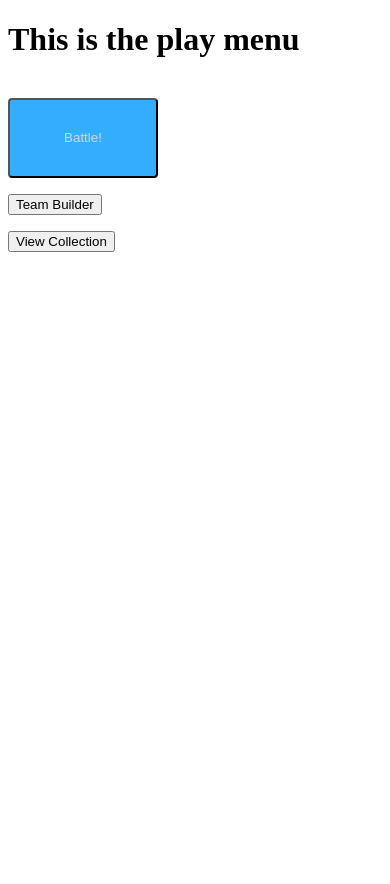
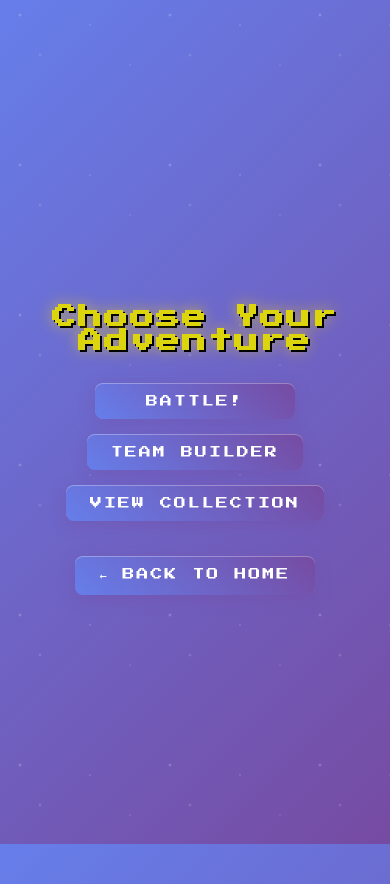
Before and after one commit to IsaiahByrd/cmsc433-pokemon-game, a Flask app: page /menu in a window 390 px wide. Before the commit the page ends 252 px from the top, so only its background shows below. Run offline with Flask 3, Linux system fonts and the light colour scheme.

Commit message:
Revamp menu UI with animated backgrounds, responsive design, and improved button styles

```diff
--- a/static/menu.css
+++ b/static/menu.css
@@ -1,25 +1,223 @@
-@keyframes shake{
-    0% {transform: translateX(-3px)}
-    20% {transform: translateX(6px)}
-    40% {transform: translateX(-10px)}
-    60% {transform: translateX(17px)}
-    80% {transform: translateX(-10px)}
-    100% {transform: translateX(3px)}
+/* Menu page styling - matches home page design */
+body {
+    background: linear-gradient(135deg, #667eea 0%, #764ba2 100%);
+    background-attachment: fixed;
+    font-family: Arial, sans-serif;
+    text-align: center;
+    margin: 0;
+    padding: 20px;
+    min-height: 100vh;
+    display: flex;
+    flex-direction: column;
+    justify-content: center;
+    align-items: center;
+    overflow-x: hidden;
 }
 
-.battleButton{
-    background-color: rgb(51, 174, 255);
-    color:rgb(212, 212, 217);
-
-    height: 80px;
-    width: 150px;
-    border-radius: 4px;
-
-    cursor: pointer;
-    transition: background-color 0.3s ease both;
+/* Add animated background particles */
+body::before {
+    content: '';
+    position: absolute;
+    top: 0;
+    left: 0;
+    width: 100%;
+    height: 100%;
+    background-image:
+        radial-gradient(2px 2px at 20px 30px, rgba(255,255,255,0.3), transparent),
+        radial-gradient(2px 2px at 40px 70px, rgba(255,255,255,0.2), transparent),
+        radial-gradient(1px 1px at 90px 40px, rgba(255,255,255,0.4), transparent),
+        radial-gradient(1px 1px at 130px 80px, rgba(255,255,255,0.3), transparent);
+    background-repeat: repeat;
+    background-size: 150px 150px;
+    animation: sparkle 6s linear infinite;
+    z-index: -1;
 }
 
-.battleButton:hover{
-    animation: shake 0.5s ease-in-out;
-    background-color: rgb(0, 85, 255);
+@keyframes sparkle {
+    0% { transform: translateY(0px); }
+    100% { transform: translateY(-150px); }
 }
+
+#menuContainer {
+    animation: menuEntrance 1.5s ease-out;
+    z-index: 1;
+}
+
+@keyframes menuEntrance {
+    0% {
+        opacity: 0;
+        transform: translateY(-30px) scale(0.9);
+    }
+    100% {
+        opacity: 1;
+        transform: translateY(0) scale(1);
+    }
+}
+
+#menuTitle h1 {
+    font-family: 'Press Start 2P', monospace;
+    font-size: 2rem;
+    color: #dcd50d;
+    text-shadow:
+        2px 2px 0px #000,
+        0 0 15px rgba(255,215,0,0.6);
+    letter-spacing: 2px;
+    margin-bottom: 50px;
+    animation: titleGlow 3s ease-in-out infinite alternate;
+}
+
+@keyframes titleGlow {
+    0% {
+        text-shadow:
+            2px 2px 0px #000,
+            0 0 15px rgba(255,215,0,0.6);
+    }
+    100% {
+        text-shadow:
+            2px 2px 0px #000,
+            0 0 20px rgba(255,215,0,0.8),
+            0 0 30px rgba(255,215,0,0.4);
+    }
+}
+
+#menuOptions {
+    display: flex;
+    flex-direction: column;
+    gap: 20px;
+    align-items: center;
+}
+
+/* Button base styling */
+button {
+    font-family: 'Press Start 2P', monospace;
+    font-size: 14px;
+    padding: 15px 30px;
+    color: white;
+    border: none;
+    border-radius: 8px;
+    cursor: pointer;
+    text-transform: uppercase;
+    letter-spacing: 2px;
+    transition: all 0.3s ease;
+    position: relative;
+    overflow: hidden;
+    min-width: 250px;
+    box-shadow: inset 0 1px 0 rgba(255, 255, 255, 0.3);
+}
+
+button::before {
+    content: '';
+    position: absolute;
+    top: 0;
+    left: -100%;
+    width: 100%;
+    height: 100%;
+    background: linear-gradient(90deg, transparent, rgba(255,255,255,0.2), transparent);
+    transition: left 0.5s;
+}
+
+button:hover::before {
+    left: 100%;
+}
+
+/* Battle Button - Yellow */
+#battleButton {
+    background: linear-gradient(45deg, #667eea, #764ba2);
+    box-shadow:
+        0 4px 15px rgba(118, 75, 162, 0.4),
+        inset 0 1px 0 rgba(255, 255, 255, 0.3);
+}
+
+#battleButton:hover {
+    transform: translateY(-3px) scale(1.05);
+    box-shadow:
+        0 8px 25px rgba(241, 196, 15, 0.6),
+        inset 0 1px 0 rgba(255, 255, 255, 0.4);
+    background: linear-gradient(45deg, #5a67d8, #6b46c1);
+}
+
+@keyframes battlePulse {
+    0%, 100% { box-shadow: 0 4px 15px rgba(241, 196, 15, 0.4); }
+    50% { box-shadow: 0 4px 20px rgba(241, 196, 15, 0.6); }
+}
+
+@keyframes battleShake {
+    0% { transform: translateY(-3px) scale(1.05) translateX(0); }
+    25% { transform: translateY(-3px) scale(1.05) translateX(-2px); }
+    75% { transform: translateY(-3px) scale(1.05) translateX(2px); }
+    100% { transform: translateY(-3px) scale(1.05) translateX(0); }
+}
+
+/* Team Builder Button - Yellow */
+#teamButton {
+    background: linear-gradient(45deg, #667eea, #764ba2);
+    box-shadow:
+        0 4px 15px rgba(118, 75, 162, 0.4),
+        inset 0 1px 0 rgba(255, 255, 255, 0.3);
+}
+
+#teamButton:hover {
+    transform: translateY(-3px) scale(1.05);
+    box-shadow:
+        0 8px 25px rgba(241, 196, 15, 0.6),
+        inset 0 1px 0 rgba(255, 255, 255, 0.4);
+    background: linear-gradient(45deg, #5a67d8, #6b46c1);
+}
+
+/* Collection Button - Yellow */
+#collectionButton {
+    background: linear-gradient(45deg, #667eea, #764ba2);
+    box-shadow:
+        0 4px 15px rgba(118, 75, 162, 0.4),
+        inset 0 1px 0 rgba(255, 255, 255, 0.3);
+}
+
+#collectionButton:hover {
+    transform: translateY(-3px) scale(1.05);
+    box-shadow:
+        0 8px 25px rgba(241, 196, 15, 0.6),
+        inset 0 1px 0 rgba(255, 255, 255, 0.4);
+    background: linear-gradient(45deg, #5a67d8, #6b46c1);
+}
+
+/* Back Button - Purple (matches home page) */
+#backButton {
+    background: linear-gradient(45deg, #667eea, #764ba2);
+    box-shadow:
+        0 4px 15px rgba(118, 75, 162, 0.4),
+        inset 0 1px 0 rgba(255, 255, 255, 0.3);
+    font-size: 12px;
+    margin-top: 20px;
+}
+
+#backButton:hover {
+    transform: translateY(-3px) scale(1.05);
+    box-shadow:
+        0 8px 25px rgba(118, 75, 162, 0.6),
+        inset 0 1px 0 rgba(255, 255, 255, 0.4);
+    background: linear-gradient(45deg, #5a67d8, #6b46c1);
+}
+
+/* Link styling */
+a {
+    text-decoration: none;
+    display: inline-block;
+}
+
+/* Responsive design */
+@media (max-width: 768px) {
+    #menuTitle h1 {
+        font-size: 1.5rem;
+        margin-bottom: 30px;
+    }
+
+    button {
+        font-size: 12px;
+        padding: 12px 24px;
+        min-width: 200px;
+    }
+
+    #menuOptions {
+        gap: 15px;
+    }
+}
--- a/static/proj3.css
+++ b/static/proj3.css
@@ -66,7 +66,6 @@ body::before {
 }
 
 #pokemonTitle {
-    /* Style the title image */
     max-width: 450px;
     height: auto;
     image-rendering: pixelated; /* keeps pixel art crisp */
@@ -77,7 +76,7 @@ body::before {
 #battleText {
     font-family: 'Press Start 2P', monospace;
     font-size: 1.2rem;
-    color: #fff;
+    color: #dcd50d;
     text-shadow:
         2px 2px 0px #000,
         0 0 10px rgba(255,215,0,0.5);
--- a/templates/menu/menu.html
+++ b/templates/menu/menu.html
@@ -3,22 +3,33 @@
 <head>
     <meta charset="UTF-8">
     <meta name="viewport" content="width=device-width, initial-scale=1.0">
-    <title>Document</title>
+    <title>Pokemon Battle - Menu</title>
+    <link href="https://fonts.googleapis.com/css2?family=Press+Start+2P&display=swap" rel="stylesheet">
     <link rel="stylesheet" href="{{ url_for('static', filename='menu.css') }}">
 </head>
 <body>
-    <h1>This is the play menu</h1>
-    <br>
+    <div id="menuContainer">
+        <div id="menuTitle">
+            <h1>Choose Your Adventure</h1>
+        </div>
+
+        <div id="menuOptions">
             <a href="{{ url_for('battle') }}">
-        <button type="button" class="battleButton">Battle!</button>
+                <button id="battleButton" type="button">Battle!</button>
             </a>
-    <p></p>
+
             <a href="{{ url_for('teambuilder') }}">
-        <button type="button">Team Builder</button>
+                <button id="teamButton" type="button">Team Builder</button>
             </a>
-    <p></p>
+
             <a href="{{ url_for('viewcollection') }}">
-        <button type="button">View Collection</button>
+                <button id="collectionButton" type="button">View Collection</button>
             </a>
+
+            <a href="{{ url_for('home') }}">
+                <button id="backButton" type="button">← Back to Home</button>
+            </a>
+        </div>
+    </div>
 </body>
 </html>
```
Lines whose indentation alone changed are shown as unchanged.
